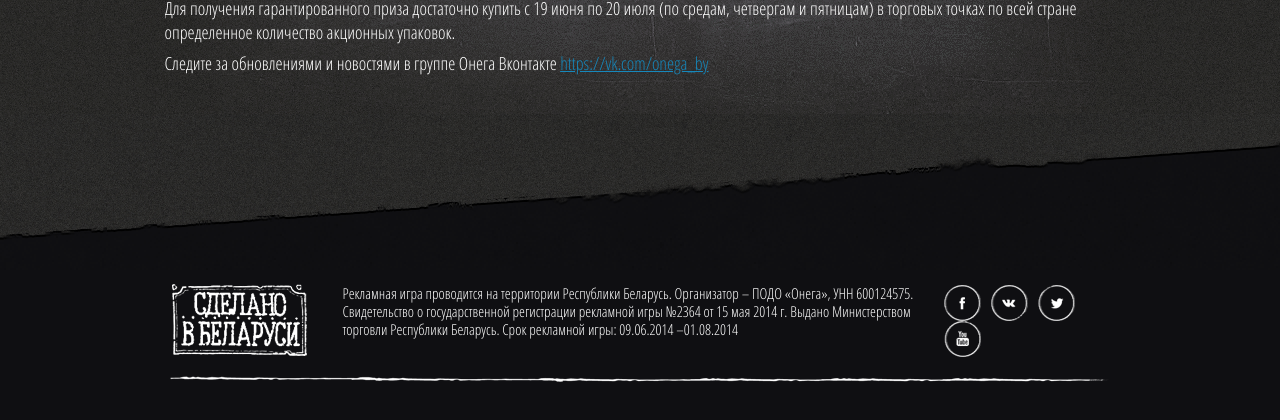
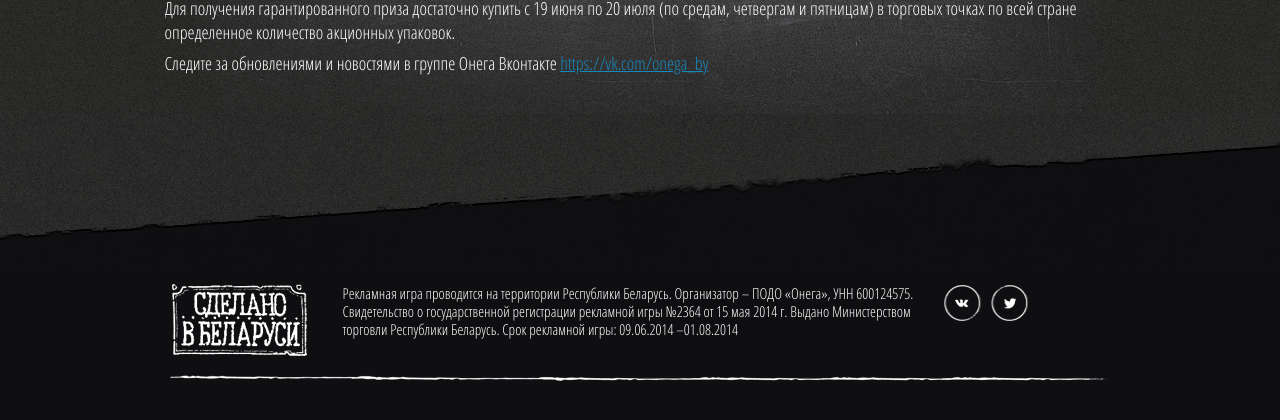
Before and after one commit to nyddle/onega, a Django app: template chips/templates/chips/prize.html in a window 1280 px wide. Shown: the part 478-898 px from the top of the page. After the commit the page ends 859 px from the top, so only its background shows below. Run offline with Django 3.2, Linux system fonts and the light colour scheme; the template is opened without the code that fills it, so the values that code supplies are empty; some libraries are stand-ins or nearby versions.

Commit message:
Templates

```diff
--- a/chips/templates/chips/prize.html
+++ b/chips/templates/chips/prize.html
@@ -72,10 +72,8 @@
                             Рекламная игра проводится на территории Республики Беларусь. Организатор – ПОДО «Онега», УНН 600124575. Свидетельство о государственной регистрации рекламной игры №2364 от 15 мая 2014 г. Выдано Министерством торговли Республики Беларусь. Срок рекламной игры: 09.06.2014 –01.08.2014
                         </p>
                         <ul class="footer__social social">
-                            <li class="social__item"><a target="_blank" href="https://www.facebook.com/onega.by" class="social__link social__link--fb"><!----></a></li>
                             <li class="social__item"><a target="_blank" href="http://vk.com/onega_by" class="social__link social__link--vk"><!----></a></li>
-                            <li class="social__item"><a target="_blank" href="https://twitter.com/by_onega" class="social__link social__link--tw"><!----></a></li>
-                            <li class="social__item"><a target="_blank" href="https://www.youtube.com/Onega2012" class="social__link social__link--yt"><!----></a></li>
+                            <li class="social__item"><a target="_blank" href="https://twitter.com/hashtag/igraonega" class="social__link social__link--tw"><!----></a></li>
                         </ul>
                     </div>
                 </div>
--- a/templates/base.html
+++ b/templates/base.html
@@ -12,6 +12,7 @@
     </title>
     <meta name="description" content="">
     <meta name="viewport" content="width=device-width, user-scalable=yes">
+    <meta name='yandex-verification' content='6828f1993f2bf49b' />
     <link rel="stylesheet" href="{% static 'css/custom-scroll.css' %}">
     <link rel="stylesheet" href="{% static 'css/style.css' %}">
     <link rel="shortcut icon" href="http://www.onega.by/public/i/favicon.ico">
```
